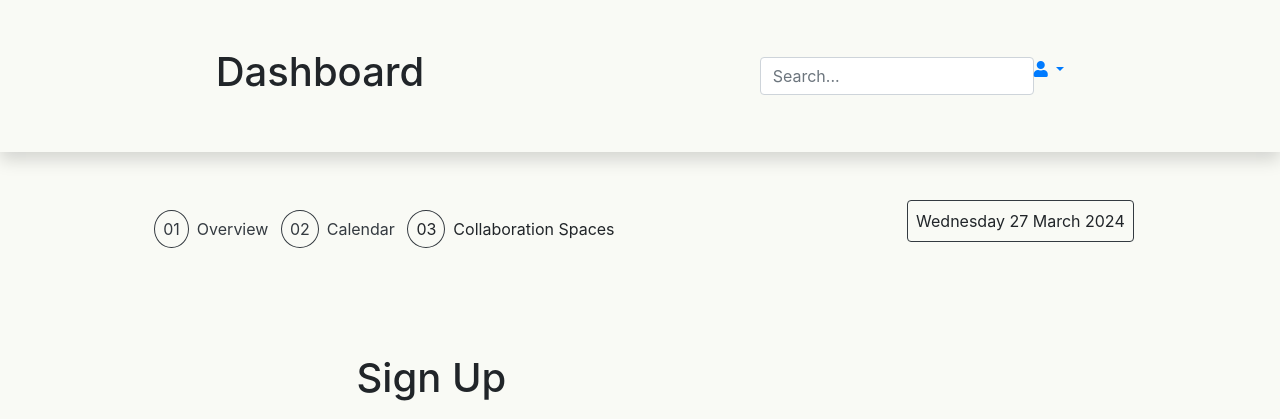
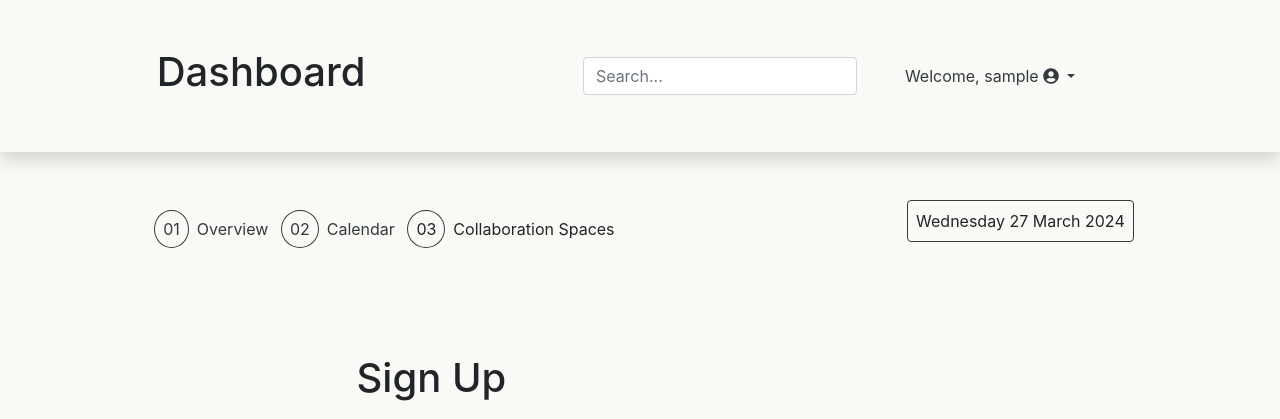
Before and after one commit to marconocerino/nexus, a Django app: page /accounts/create/ in a window 1280 px wide. Shown: the top 419 px of the page. Run offline with Django 4.2, Linux system fonts and the light colour scheme; the visitor is signed in with stand-in values (Sample User, id 1); parts of the project's set-up code (start-up, migrations or seed data) failed here and were passed over; some libraries are stand-ins or nearby versions.

Commit message:
added navbar and fixed accounts

```diff
--- a/templates/registration/signup.html
+++ b/templates/registration/signup.html
@@ -15,29 +15,30 @@
 <body>
   <header class="d-flex justify-content-around align-items-center p-5 shadow mb-5">
     <h1>Dashboard</h1>
-    <div class="d-flex">
+    <div class="d-flex align-items-center">
     <form action="" method="get">
       <input class="form-control rounded-5" type="search" placeholder="Search..." aria-label="Search" name="q">
     </form>
-    <a class="dropdown-toggle" href="#" id="navbarDropdown" role="button" data-bs-toggle="dropdown" aria-
-      expanded="false">
-      <i class="fas fa-user"></i>
-    </a>
-    <ul class="dropdown-menu" aria-labelledby="navbarDropdown">
+    <ul class="navbar-nav mx-5 text-dark">
       {% if user.is_authenticated %}
-      <li class="dropdown-item" style="color: #232F3E !important;">
-        Hi, {{ user.username }} <i class="fas fa-user-circle"></i></a>
-      <li>
-        <a class="dropdown-item" href="{% url 'logout' %}" style="color: #232F3E !important;">Sign Out <i class="fas fa-sign-out-alt"></i></a>
+      <li class="nav-item dropdown">
+        <a class="nav-link dropdown-toggle text-dark" href="#" id="navbarDropdown" role="button" data-bs-toggle="dropdown" aria-haspopup="true" aria-expanded="false">
+          Welcome, {{ user.username }} <i class="fas fa-user-circle"></i>
+        </a>
+        <ul class="dropdown-menu" aria-labelledby="navbarDropdown">
+          <li><a class="dropdown-item" href="{% url 'logout' %}">Sign Out <i class="fas fa-sign-out-alt"></i></a></li>
+        </ul>
       </li>
       {% else %}
-      <li>
-        <a class="dropdown-item" href="{% url 'signup' %}" style="color: #232F3E !important;">Sign Up <i class="fas fa-user-plus"></i></a>
+      <li class="nav-item">
+        <a class="nav-link" href="{% url 'signup' %}">Sign Up <i class="fas fa-user-plus"></i></a>
       </li>
-      <li>
-        <a class="dropdown-item" href="{% url 'login' %}" style="color: #232F3E !important;">Sign In <i class="fas fa-sign-in-alt"></i></a>
+      <li class="nav-item">
+        <a class="nav-link" href="{% url 'login' %}">Sign In <i class="fas fa-sign-in-alt"></i></a>
       </li>
       {% endif %}
+    </ul>
+
     </div>
   </header>
 
```
Also changed, not shown: base/templates/calendar.html (+25 -6 lines), base/templates/index.html (+25 -5 lines), templates/registration/login.html (+24 -5 lines), base/migrations/__init__.py (deleted), db.sqlite3, projects/migrations/__init__.py (deleted), users/migrations/0001_initial.py (deleted), users/migrations/__init__.py (deleted).
